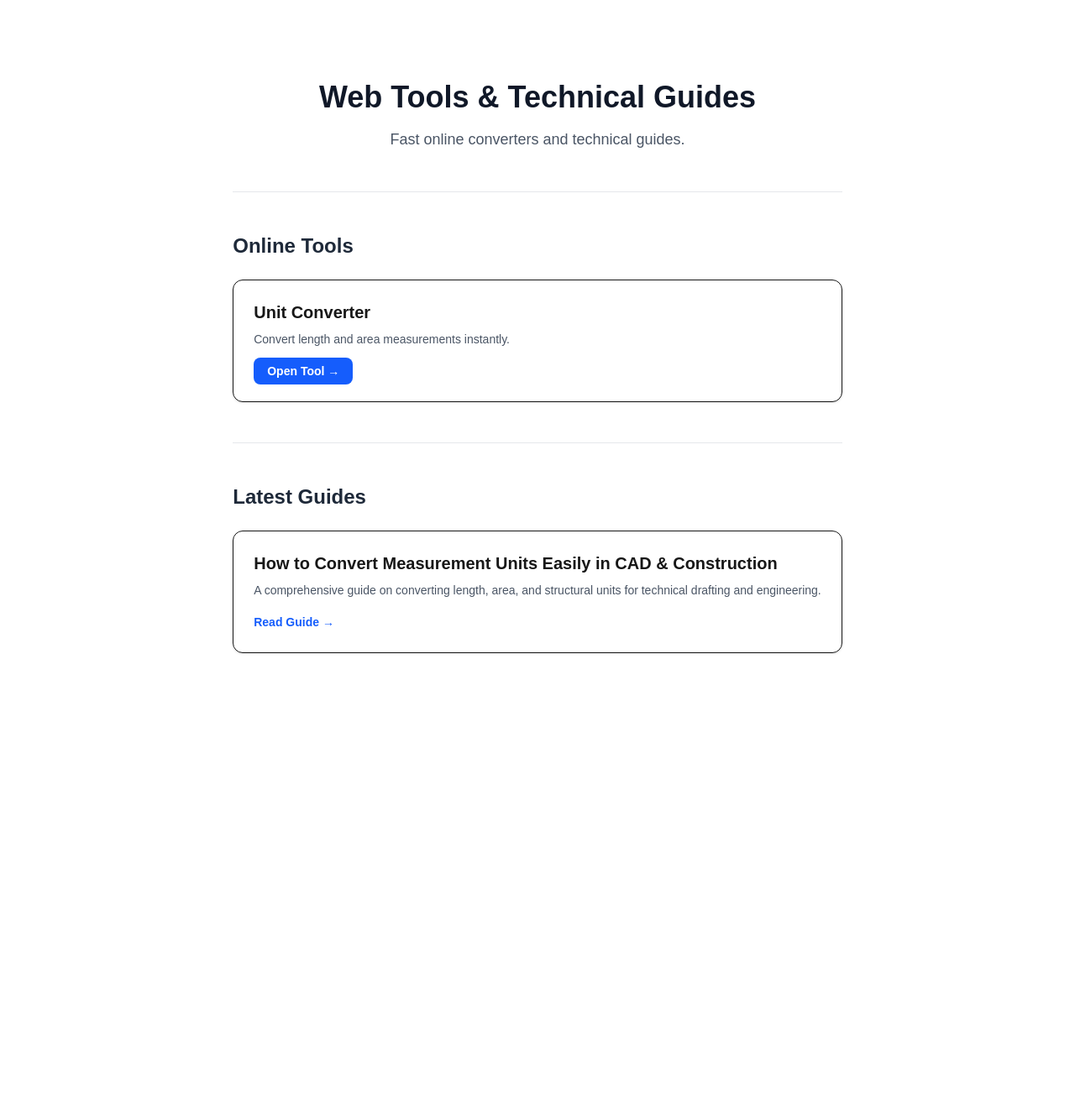
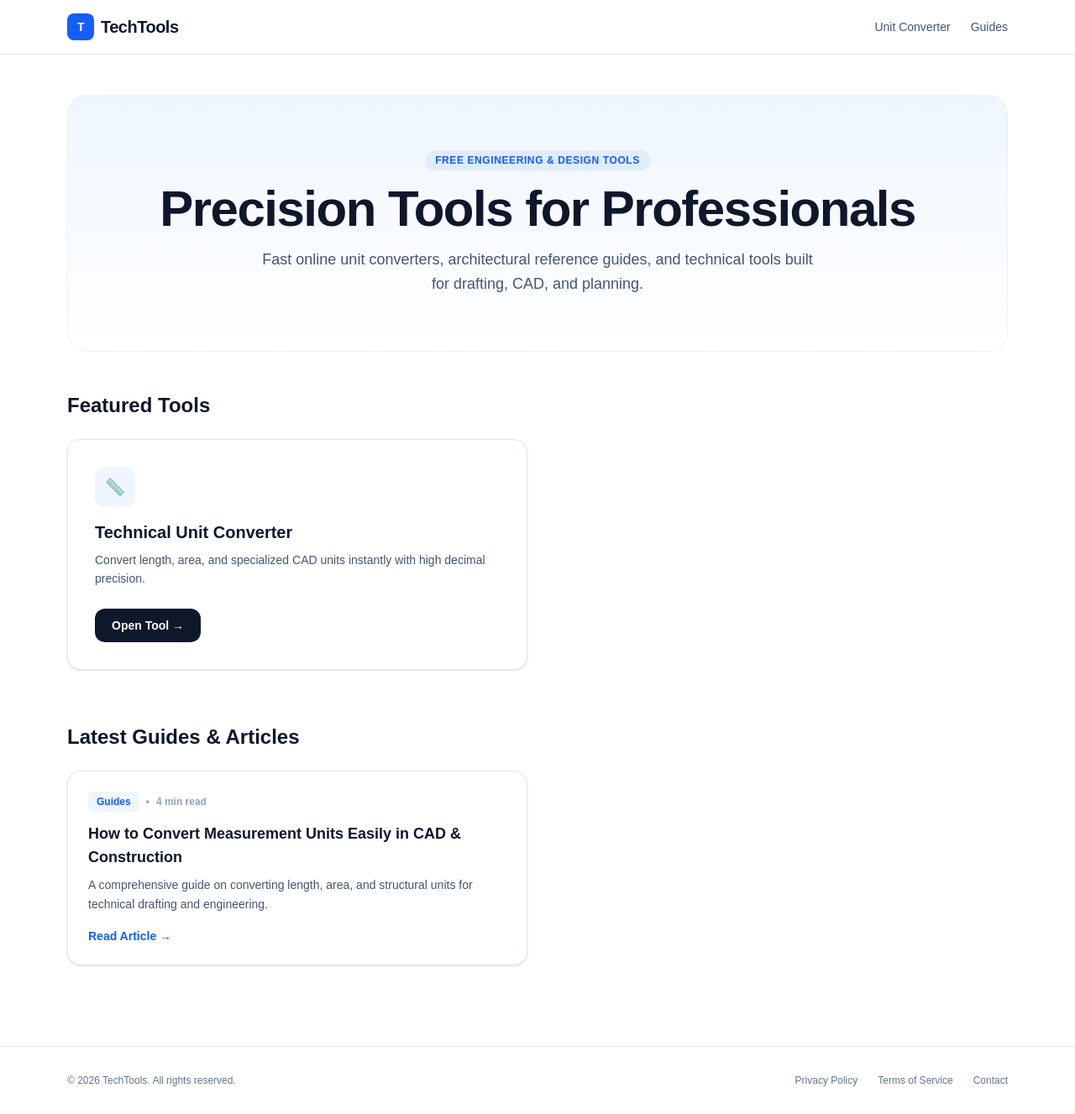
Before and after one commit to serdarozden/my-tools-site, a Next.js app: page / in a window 1280 px wide. Shown: the whole page at 84% size. Before the commit the page ends 874 px from the top, so only its background shows below. Built offline with nearby package versions, Linux system fonts and the light colour scheme.

Commit message:
design update

```diff
--- a/src/app/layout.js
+++ b/src/app/layout.js
@@ -1,28 +1,55 @@
-import { Geist, Geist_Mono } from "next/font/google";
-import "./globals.css";
-
-const geistSans = Geist({
-  variable: "--font-geist-sans",
-  subsets: ["latin"],
-});
-
-const geistMono = Geist_Mono({
-  variable: "--font-geist-mono",
-  subsets: ["latin"],
-});
+import './globals.css';
+import Link from 'next/link';
 
 export const metadata = {
-  title: "Create Next App",
-  description: "Generated by create next app",
+  title: 'OmniTools - Technical Converters & Engineering Guides',
+  description: 'Fast, free, and precise measurement converters for architects, engineers, and creators.',
 };
 
 export default function RootLayout({ children }) {
   return (
-    <html
-      lang="en"
-      className={`${geistSans.variable} ${geistMono.variable} h-full antialiased`}
-    >
-      <body className="min-h-full flex flex-col">{children}</body>
+    <html lang="en">
+      <body className="bg-slate-50 text-slate-800 flex flex-col min-h-screen font-sans">
+        {/* Header / Navbar */}
+        <header className="bg-white border-b border-slate-200 sticky top-0 z-50">
+          <div className="max-w-6xl mx-auto px-4 h-16 flex items-center justify-between">
+            <Link href="/" className="flex items-center gap-2 font-bold text-xl text-slate-900 tracking-tight">
+              <span className="bg-blue-600 text-white w-8 h-8 rounded-lg flex items-center justify-center font-black text-sm">
+                T
+              </span>
+              <span>TechTools</span>
+            </Link>
+
+            <nav className="flex items-center gap-6 text-sm font-medium text-slate-600">
+              <Link href="/tools/unit-converter" className="hover:text-blue-600 transition">
+                Unit Converter
+              </Link>
+              <Link href="/" className="hover:text-blue-600 transition">
+                Guides
+              </Link>
+            </nav>
+          </div>
+        </header>
+
+        {/* Ana İçerik */}
+        <div className="flex-1">
+          {children}
+        </div>
+
+        {/* Footer */}
+        <footer className="bg-white border-t border-slate-200 py-8 mt-12">
+          <div className="max-w-6xl mx-auto px-4 flex flex-col sm:flex-row items-center justify-between gap-4 text-xs text-slate-500">
+            <div>
+              © {new Date().getFullYear()} TechTools. All rights reserved.
+            </div>
+            <div className="flex gap-6">
+              <Link href="#" className="hover:underline">Privacy Policy</Link>
+              <Link href="#" className="hover:underline">Terms of Service</Link>
+              <Link href="#" className="hover:underline">Contact</Link>
+            </div>
+          </div>
+        </footer>
+      </body>
     </html>
   );
 }
--- a/src/app/page.js
+++ b/src/app/page.js
@@ -3,34 +3,71 @@ import { articles } from '@/data/articles';
 
 export default function HomePage() {
   return (
-    <main className="max-w-5xl mx-auto px-4 py-12">
-      <section className="text-center py-12 border-b border-gray-200">
-        <h1 className="text-4xl font-extrabold text-gray-900 mb-4">Web Tools & Technical Guides</h1>
-        <p className="text-lg text-gray-600">Fast online converters and technical guides.</p>
+    <main className="max-w-6xl mx-auto px-4 py-12">
+      {/* Hero Section */}
+      <section className="text-center py-16 px-6 bg-gradient-to-b from-blue-50 to-transparent rounded-3xl mb-12 border border-blue-100/50">
+        <span className="text-xs font-semibold uppercase tracking-wider text-blue-600 bg-blue-100/80 px-3 py-1 rounded-full mb-4 inline-block">
+          Free Engineering & Design Tools
+        </span>
+        <h1 className="text-4xl sm:text-6xl font-extrabold text-slate-900 mb-4 tracking-tight">
+          Precision Tools for Professionals
+        </h1>
+        <p className="text-lg text-slate-600 max-w-2xl mx-auto leading-relaxed">
+          Fast online unit converters, architectural reference guides, and technical tools built for drafting, CAD, and planning.
+        </p>
       </section>
 
-      <section className="py-12 border-b border-gray-200">
-        <h2 className="text-2xl font-bold text-gray-800 mb-6">Online Tools</h2>
-        <div className="p-6 border rounded-xl shadow-sm bg-white">
-          <h3 className="text-xl font-bold mb-2">Unit Converter</h3>
-          <p className="text-gray-600 text-sm mb-4">Convert length and area measurements instantly.</p>
-          <Link href="/tools/unit-converter" className="bg-blue-600 text-white text-sm font-semibold px-4 py-2 rounded-lg">
+      {/* Tools Section */}
+      <section className="mb-16">
+        <div className="flex items-center justify-between mb-6">
+          <h2 className="text-2xl font-bold text-slate-900">Featured Tools</h2>
+        </div>
+
+        <div className="grid grid-cols-1 md:grid-cols-2 gap-6">
+          <div className="p-8 border border-slate-200 rounded-2xl bg-white shadow-sm hover:shadow-md transition-all group">
+            <div className="w-12 h-12 bg-blue-50 text-blue-600 rounded-xl flex items-center justify-center font-bold text-xl mb-4 group-hover:scale-105 transition-transform">
+              📏
+            </div>
+            <h3 className="text-xl font-bold text-slate-900 mb-2">Technical Unit Converter</h3>
+            <p className="text-slate-600 text-sm mb-6 leading-relaxed">
+              Convert length, area, and specialized CAD units instantly with high decimal precision.
+            </p>
+            <Link
+              href="/tools/unit-converter"
+              className="inline-flex items-center gap-2 bg-slate-900 text-white text-sm font-semibold px-5 py-2.5 rounded-xl hover:bg-blue-600 transition-colors"
+            >
               Open Tool &rarr;
             </Link>
           </div>
+        </div>
       </section>
 
-      <section className="py-12">
-        <h2 className="text-2xl font-bold text-gray-800 mb-6">Latest Guides</h2>
+      {/* Articles Section */}
+      <section>
+        <h2 className="text-2xl font-bold text-slate-900 mb-6">Latest Guides & Articles</h2>
+        <div className="grid grid-cols-1 md:grid-cols-2 gap-6">
           {articles.map((article) => (
-          <div key={article.slug} className="p-6 border rounded-xl shadow-sm bg-white">
-            <h3 className="text-xl font-bold mb-2">{article.title}</h3>
-            <p className="text-gray-600 text-sm mb-4">{article.description}</p>
-            <Link href={`/blog/${article.slug}`} className="text-blue-600 text-sm font-semibold hover:underline">
-              Read Guide &rarr;
+            <div key={article.slug} className="p-6 border border-slate-200 rounded-2xl bg-white shadow-sm flex flex-col justify-between">
+              <div>
+                <div className="flex items-center gap-2 text-xs font-semibold text-blue-600 mb-3">
+                  <span className="bg-blue-50 px-2.5 py-1 rounded-md">{article.category}</span>
+                  <span className="text-slate-400">•</span>
+                  <span className="text-slate-400">{article.readTime}</span>
+                </div>
+                <h3 className="text-lg font-bold text-slate-900 mb-2 hover:text-blue-600 transition">
+                  <Link href={`/blog/${article.slug}`}>{article.title}</Link>
+                </h3>
+                <p className="text-slate-600 text-sm mb-4 leading-relaxed line-clamp-2">{article.description}</p>
+              </div>
+              <Link
+                href={`/blog/${article.slug}`}
+                className="text-blue-600 text-sm font-semibold hover:underline inline-flex items-center gap-1"
+              >
+                Read Article &rarr;
               </Link>
             </div>
           ))}
+        </div>
       </section>
     </main>
   );
```
Lines whose indentation alone changed are shown as unchanged.
